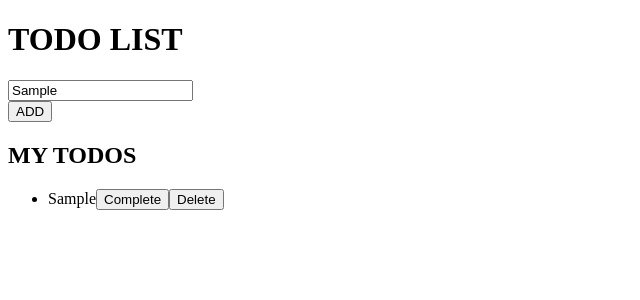
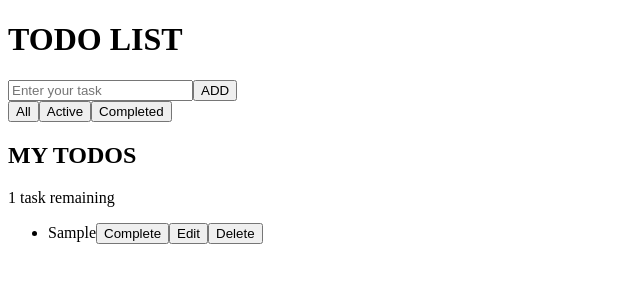
Before and after one commit to Ramulatejavardhan/react-Todolist-, a React (Vite) app in the folder Todolist/: page / in a window 1280 px wide. Both pictures are taken after typing "Sample" into the empty fields and a click on the button "ADD". Shown: the top 300 px of the page, without its empty margins (0-640 px from the left). Built offline with nearby package versions, Linux system fonts and the light colour scheme.

Commit message:
content updta

```diff
--- a/Todolist/src/components/context.jsx
+++ b/Todolist/src/components/context.jsx
@@ -1,67 +1,264 @@
-import { useState } from "react"
-export default function Content(){
-    const [task,settask]=useState("");
-    const [todos,settodos]=useState([]);
-    return(
+import { useEffect, useState } from "react";
+
+export default function Content() {
+    const [task, setTask] = useState("");
+    const [todos, setTodos] = useState([]);
+    const [filter, setFilter] = useState("all");
+    const [editingId, setEditingId] = useState(null);
+    const [editText, setEditText] = useState("");
+
+    // Load todos from localStorage when app starts
+    useEffect(() => {
+        const savedTodos = localStorage.getItem("todos");
+
+        if (savedTodos) {
+            setTodos(JSON.parse(savedTodos));
+        }
+    }, []);
+
+    // Save todos whenever todos change
+    useEffect(() => {
+        localStorage.setItem("todos", JSON.stringify(todos));
+    }, [todos]);
+
+    // Add Todo
+    const addTodo = () => {
+        if (task.trim() === "") {
+            alert("Enter a task inside the input field");
+            return;
+        }
+
+        const newTodo = {
+            id: Date.now(),
+            text: task.trim(),
+            completed: false
+        };
+
+        setTodos([...todos, newTodo]);
+        setTask("");
+    };
+
+    // Delete Todo
+    const deleteTodo = (id) => {
+        const newTodos = todos.filter((todo) => todo.id !== id);
+        setTodos(newTodos);
+    };
+
+    // Complete / Undo Todo
+    const toggleTodo = (id) => {
+        const newTodos = todos.map((todo) => {
+            if (todo.id === id) {
+                return {
+                    ...todo,
+                    completed: !todo.completed
+                };
+            }
+
+            return todo;
+        });
+
+        setTodos(newTodos);
+    };
+
+    // Start editing
+    const startEdit = (todo) => {
+        setEditingId(todo.id);
+        setEditText(todo.text);
+    };
+
+    // Save edited Todo
+    const saveEdit = (id) => {
+        if (editText.trim() === "") {
+            alert("Task cannot be empty");
+            return;
+        }
+
+        const newTodos = todos.map((todo) => {
+            if (todo.id === id) {
+                return {
+                    ...todo,
+                    text: editText.trim()
+                };
+            }
+
+            return todo;
+        });
+
+        setTodos(newTodos);
+        setEditingId(null);
+        setEditText("");
+    };
+
+    // Filter Todos
+    const filteredTodos = todos.filter((todo) => {
+        if (filter === "active") {
+            return !todo.completed;
+        }
+
+        if (filter === "completed") {
+            return todo.completed;
+        }
+
+        return true;
+    });
+
+    // Clear completed Todos
+    const clearCompleted = () => {
+        const newTodos = todos.filter((todo) => !todo.completed);
+        setTodos(newTodos);
+    };
+
+    const remainingTodos = todos.filter(
+        (todo) => !todo.completed
+    ).length;
+
+    return (
+        <div className="todo-container">
+            <h1>TODO LIST</h1>
+
+            {/* Add Todo */}
+            <div className="add-section">
+                <input
+                    type="text"
+                    value={task}
+                    onChange={(event) =>
+                        setTask(event.target.value)
+                    }
+                    onKeyDown={(event) => {
+                        if (event.key === "Enter") {
+                            addTodo();
+                        }
+                    }}
+                    placeholder="Enter your task"
+                />
+
+                <button onClick={addTodo}>
+                    ADD
+                </button>
+            </div>
+
+            {/* Filter Buttons */}
+            <div className="filters">
+                <button
+                    onClick={() => setFilter("all")}
+                    className={filter === "all" ? "active-filter" : ""}
+                >
+                    All
+                </button>
+
+                <button
+                    onClick={() => setFilter("active")}
+                    className={filter === "active" ? "active-filter" : ""}
+                >
+                    Active
+                </button>
+
+                <button
+                    onClick={() => setFilter("completed")}
+                    className={
+                        filter === "completed"
+                            ? "active-filter"
+                            : ""
+                    }
+                >
+                    Completed
+                </button>
+            </div>
+
+            {/* Todo Count */}
+            <h2>MY TODOS</h2>
+
+            <p>
+                {remainingTodos} task
+                {remainingTodos !== 1 ? "s" : ""} remaining
+            </p>
+
+            {/* Todo List */}
+            <ul>
+                {filteredTodos.length === 0 ? (
+                    <li>No todos found</li>
+                ) : (
+                    filteredTodos.map((todo) => (
+                        <li key={todo.id}>
+                            {editingId === todo.id ? (
                                 <>
-            <h1>TODO LIST</h1>
-            <input type="text" onChange={(event)=>settask(event.target.value)}  placeholder="Enter Ur Task"></input>
-            <br></br>
-            <button onClick={()=>{if(task===""){
-                    alert("Enter other task inside the input field");
+                                    <input
+                                        type="text"
+                                        value={editText}
+                                        onChange={(event) =>
+                                            setEditText(
+                                                event.target.value
+                                            )
                                         }
-                else{
-                    settodos([...todos,
-                        {
-                            text: task,
-                            completed: false
+                                    />
+
+                                    <button
+                                        onClick={() =>
+                                            saveEdit(todo.id)
                                         }
-                    ]);
+                                    >
+                                        Save
+                                    </button>
+
+                                    <button
+                                        onClick={() => {
+                                            setEditingId(null);
+                                            setEditText("");
+                                        }}
+                                    >
+                                        Cancel
+                                    </button>
+                                </>
+                            ) : (
+                                <>
+                                    <span
+                                        className={
+                                            todo.completed
+                                                ? "completed"
+                                                : ""
                                         }
-            }}>
-            ADD</button>
-            <br></br>
-            <h2>MY TODOS</h2>
-            <ul>
-                {todos.map((todo) => (
-            <li key={todo.text}>
-    <span
-        style={{
-            textDecoration: todo.completed ? "line-through" : "none"
-        }}
                                     >
                                         {todo.text}
                                     </span>
 
-    <button onClick={() => {
-        const newTodos = todos.map((item) => {
-            if (item.text === todo.text) {
-                return {
-                    ...item,
-                    completed: !item.completed
-                };
+                                    <button
+                                        onClick={() =>
+                                            toggleTodo(todo.id)
                                         }
-
-            return item;
-        });
-
-        settodos(newTodos);
-    }}>
-        {todo.completed ? "Undo" : "Complete"}
+                                    >
+                                        {todo.completed
+                                            ? "Undo"
+                                            : "Complete"}
                                     </button>
 
-    <button onClick={() => {
-        const newtodos = todos.filter(
-            (item) => item.text !== todo.text
-        );
+                                    <button
+                                        onClick={() =>
+                                            startEdit(todo)
+                                        }
+                                    >
+                                        Edit
+                                    </button>
 
-        settodos(newtodos);
-    }}>
+                                    <button
+                                        onClick={() =>
+                                            deleteTodo(todo.id)
+                                        }
+                                    >
                                         Delete
                                     </button>
+                                </>
+                            )}
                         </li>
-        ))}
+                    ))
+                )}
             </ul>
-        </>
+
+            {/* Clear Completed */}
+            {todos.some((todo) => todo.completed) && (
+                <button onClick={clearCompleted}>
+                    Clear Completed
+                </button>
+            )}
+        </div>
     );
 }
```
Lines whose indentation alone changed are shown as unchanged.
